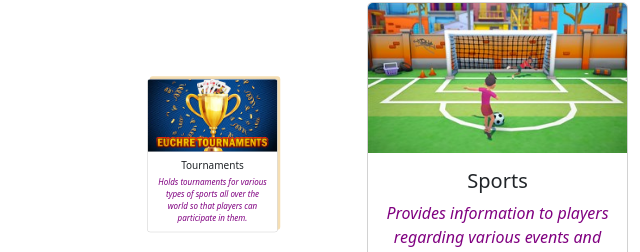
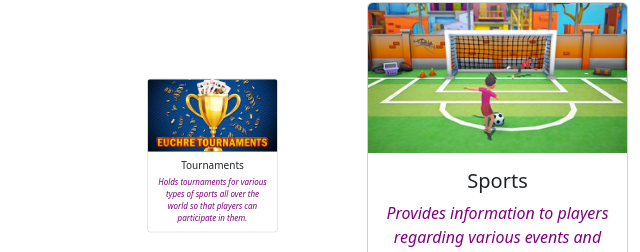
Before and after one commit to ashima-17/pro, a website: page public/index.html in a window 1280 px wide. In both pictures the pointer is over the element 212 px from the left and 703 px from the top of the page. Shown: the part 548-800 px from the top of the page, 0-640 px from the left. Drawn offline with nearby package versions, Linux system fonts and the light colour scheme.

Commit message:
Update index.html

```diff
--- a/public/index.html
+++ b/public/index.html
@@ -298,7 +298,7 @@
     <style>
         .card:hover
         {
-            box-shadow: 5px -5px wheat ;
+            box-shadow: 1px orange solid ;
            transform: scale(0.5);
 
         }
```
